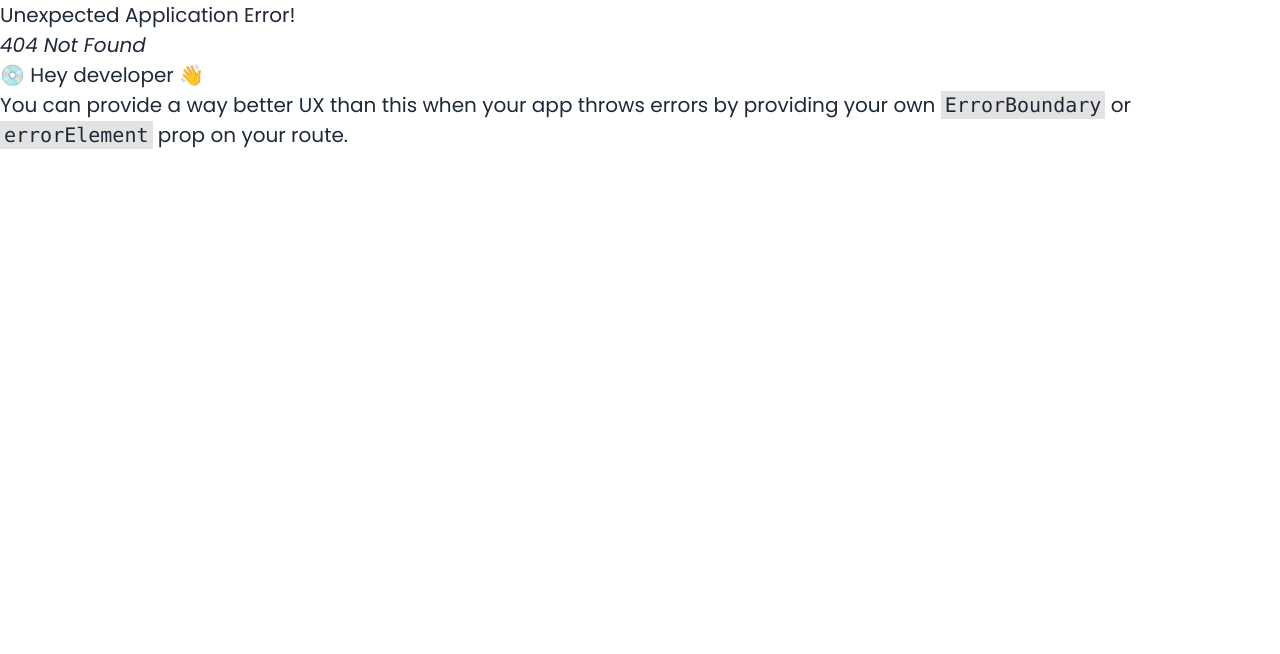
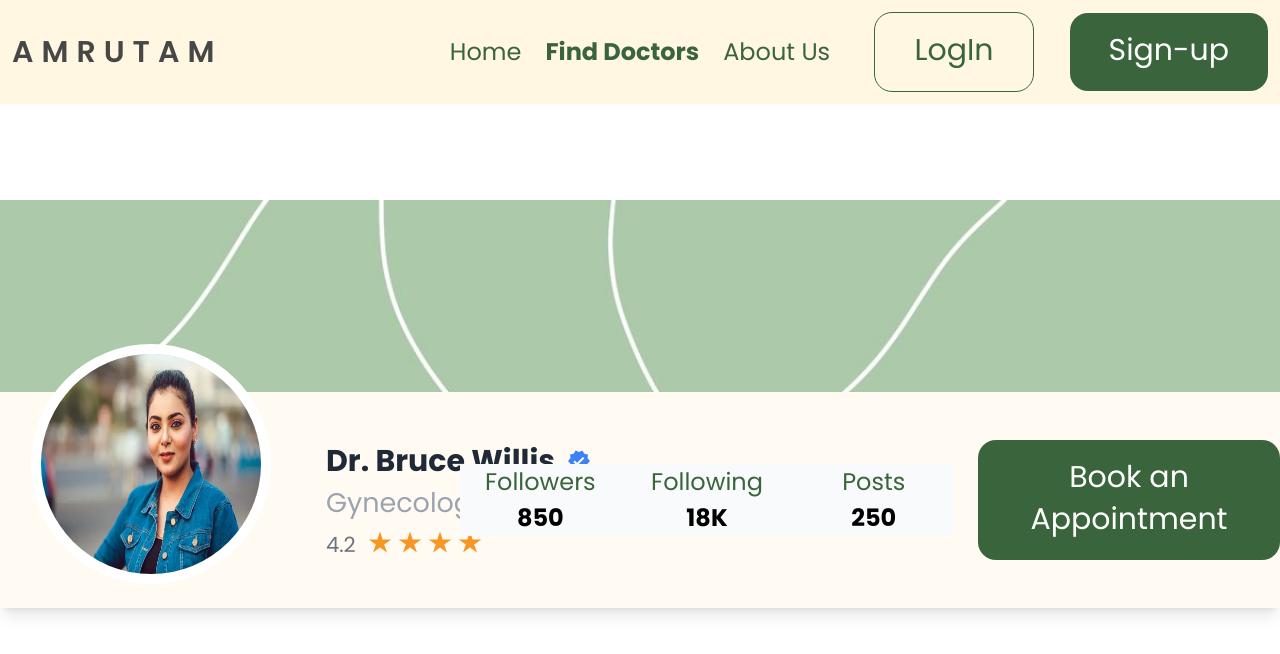
Before and after one commit to subroto23/jobTask-Doctor, a React (Vite) app: page /find-doctors in a window 1280 px wide. Before the commit this address had no page. Shown: the top 654 px of the page. Built offline with nearby package versions, Linux system fonts and the light colour scheme.

Commit message:
Doctor Profile banner

```diff
--- a/index.html
+++ b/index.html
@@ -12,9 +12,9 @@
     />
     <title>Vite + React + TS</title>
     <style>
-      body {
+      * {
         font-family: Poppins;
-        font-size: 20px;
+        font-size: 24px;
       }
     </style>
   </head>
--- /dev/null
+++ b/src/components/Banner/DoctorAppoinmentBanner.tsx
@@ -0,0 +1,69 @@
+import coverImage from "../../assets/images/bannerBackground.png";
+import doctorImage from "../../assets/images/doctor.png";
+import { IoStarSharp } from "react-icons/io5";
+import { MdVerified } from "react-icons/md";
+import Button from "../Button/Button";
+const DoctorAppoinmentBanner = () => {
+  return (
+    <div className="md:mt-16 mb-8 mt-8 bg-gray-200 dark:bg-gray-800">
+      <div className="bg-[#FFFBF2] shadow-lg  transform duration-200 easy-in-out relative">
+        <div className=" h-32 overflow-hidden">
+          <img className="w-full" src={coverImage} alt="Cover Image" />
+        </div>
+        <div className="py-4 grid md:grid-cols-4 grid-cols-1 items-center gap-4">
+          {/* Profile Image */}
+          <div className="justify-self-center -mt-12">
+            <img
+              className="h-40 w-40 bg-white rounded-full border-[10px] border-white"
+              src={doctorImage}
+              alt="Doctor Image"
+            />
+          </div>
+          {/* Doctor Details */}
+          <div className="md:justify-self-start justify-self-center">
+            <h2 className="text-gray-800 text-xl font-bold flex gap-2 items-center">
+              Dr. Bruce Willis
+              <span className="text-blue-500">
+                <MdVerified />
+              </span>
+            </h2>
+            <p className="text-gray-400 text-lg hover:text-blue-500 ">
+              Gynecologist
+            </p>
+            <p className="text-gray-500 text-sm flex gap-2 mt-1">
+              4.2{" "}
+              <span className="text-[#F79624] text-xl flex gap-1">
+                <IoStarSharp />
+                <IoStarSharp />
+                <IoStarSharp />
+                <IoStarSharp />
+              </span>
+            </p>
+          </div>
+
+          {/* Social Media Status */}
+          <div className="grid md:grid-cols-3 grid-cols-1 bg-gray-50 md:-ml-32 md:gap-1 gap-5">
+            <div className="text-center hover:bg-gray-100 cursor-pointer flex flex-col items-center">
+              <p className="text-[#3A643B]">Followers</p>
+              <p className=" text-black font-bold">850</p>
+            </div>
+            <div className="text-center  hover:bg-gray-100 cursor-pointer flex flex-col items-center">
+              <p className="text-[#3A643B]">Following</p>
+              <span className=" text-black font-bold">18K</span>
+            </div>
+            <div className="text-center  hover:bg-gray-100 cursor-pointer flex flex-col items-center">
+              <p className="text-[#3A643B]">Posts</p>
+              <span className=" text-black font-bold">250</span>
+            </div>
+          </div>
+
+          <div className="md:px-0 px-2">
+            <Button props="Book an Appointment" />
+          </div>
+        </div>
+      </div>
+    </div>
+  );
+};
+
+export default DoctorAppoinmentBanner;
--- a/src/components/layout/MainLayout.tsx
+++ b/src/components/layout/MainLayout.tsx
@@ -5,7 +5,9 @@ const MainLayout = () => {
   return (
     <>
       <Navbar />
-      <Outlet />
+      <div className="max-w-7xl mx-auto">
+        <Outlet />
+      </div>
     </>
   );
 };
--- /dev/null
+++ b/src/pages/FindDoctors.tsx
@@ -0,0 +1,11 @@
+import DoctorAppoinmentBanner from "../components/Banner/DoctorAppoinmentBanner";
+
+const FindDoctors = () => {
+  return (
+    <>
+      <DoctorAppoinmentBanner />
+    </>
+  );
+};
+
+export default FindDoctors;
```
Also changed, not shown: src/routes/router.tsx (+7 -0 lines), src/assets/images/bannerBackground.png (added), src/assets/images/doctor.png (added).
